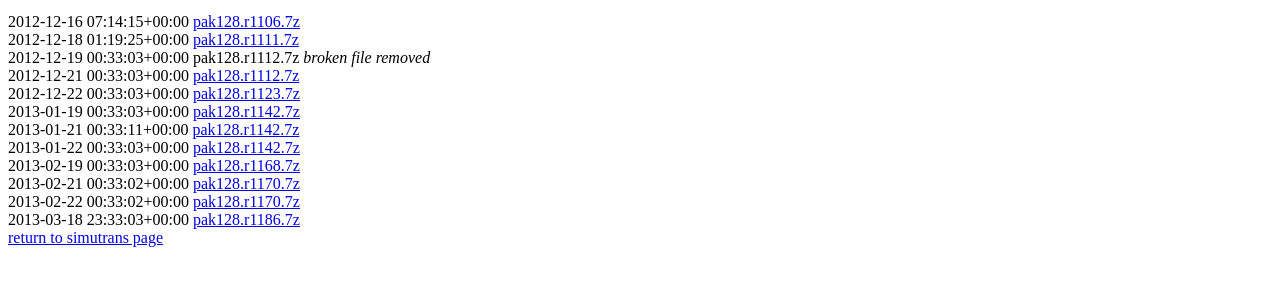
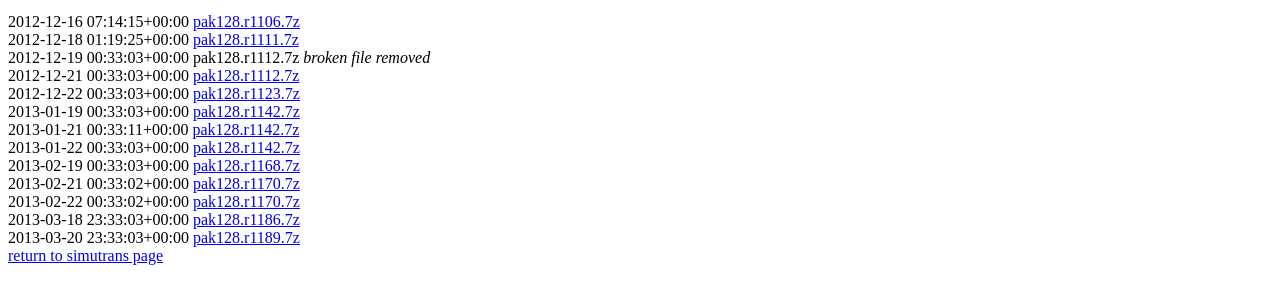
Before and after one commit to simutrans/simutrans-github-project-page, a plain HTML site: page pak128builds/index.html in a window 1280 px wide. Shown: the part 101-404 px from the top of the page. Drawn offline with Linux system fonts and the light colour scheme.

Commit message:
ads pak128 development snapshot r1189

```diff
--- a/pak128builds/index.html
+++ b/pak128builds/index.html
@@ -16,4 +16,5 @@
 2013-02-21 00:33:02+00:00 <a href=pak128.r1170.7z>pak128.r1170.7z</a></br>
 2013-02-22 00:33:02+00:00 <a href=pak128.r1170.7z>pak128.r1170.7z</a></br>
 2013-03-18 23:33:03+00:00 <a href=pak128.r1186.7z>pak128.r1186.7z</a></br>
+2013-03-20 23:33:03+00:00 <a href=pak128.r1189.7z>pak128.r1189.7z</a></br>
 <a href="../index.html">return to simutrans page</a> </body> </html>
```
Also changed, not shown: 1 other file.
